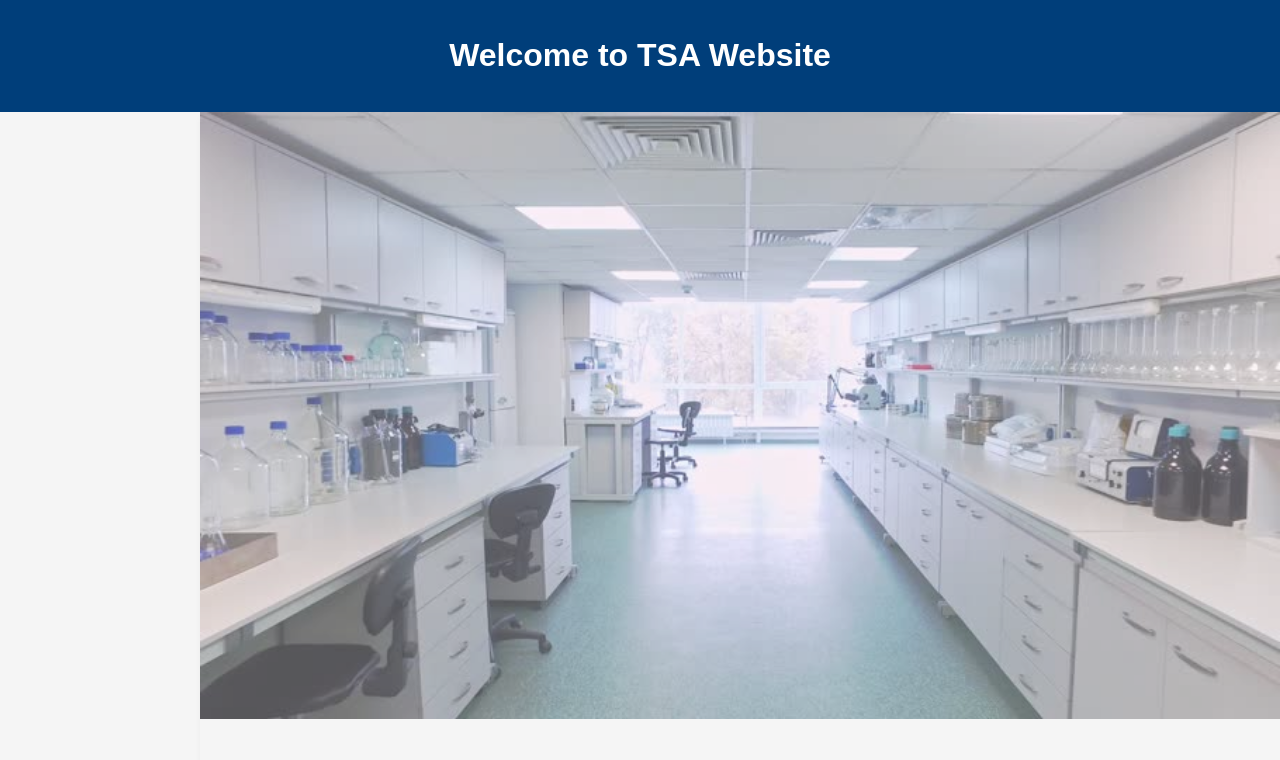
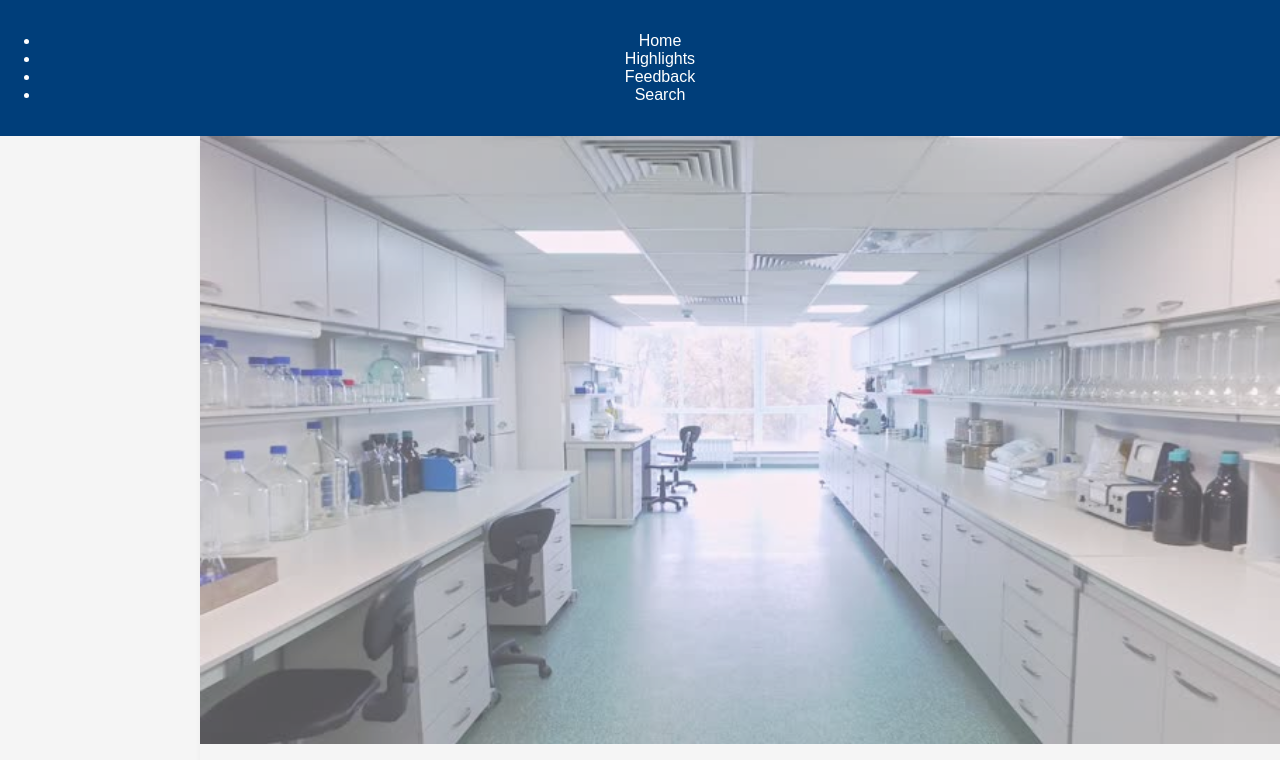
Before and after one commit to sree2324-lemj/tsa-website, a plain HTML site: page index.html in a window 1280 px wide. Shown: the top 760 px of the page. Drawn offline with Linux system fonts and the light colour scheme.

Commit message:
Change title and update header structure

```diff
--- a/index.html
+++ b/index.html
@@ -3,16 +3,19 @@
 <head>
     <meta charset="UTF-8">
     <meta name="viewport" content="width=device-width, initial-scale=1.0">
-    <title>TSA Website</title>
+    <title>Cary Community Resource Hub</title>
     <link rel="stylesheet" href="style.css">
 </head>
 <body>
     <header>
-        <h1>Welcome to TSA Website</h1>
+        <ul>
+            <li><a class="active">Home</a></li>
+            <li><a>Highlights</a></li>
+            <li><a>Feedback</a></li>
+            <li><a>Search</a></li>
+        </ul>
     </header>
-    <nav>
 
-    </nav>
     <main>
     <img style="opacity:0.7;width:100%;" src="lab2.jpg">
     <article>
```
